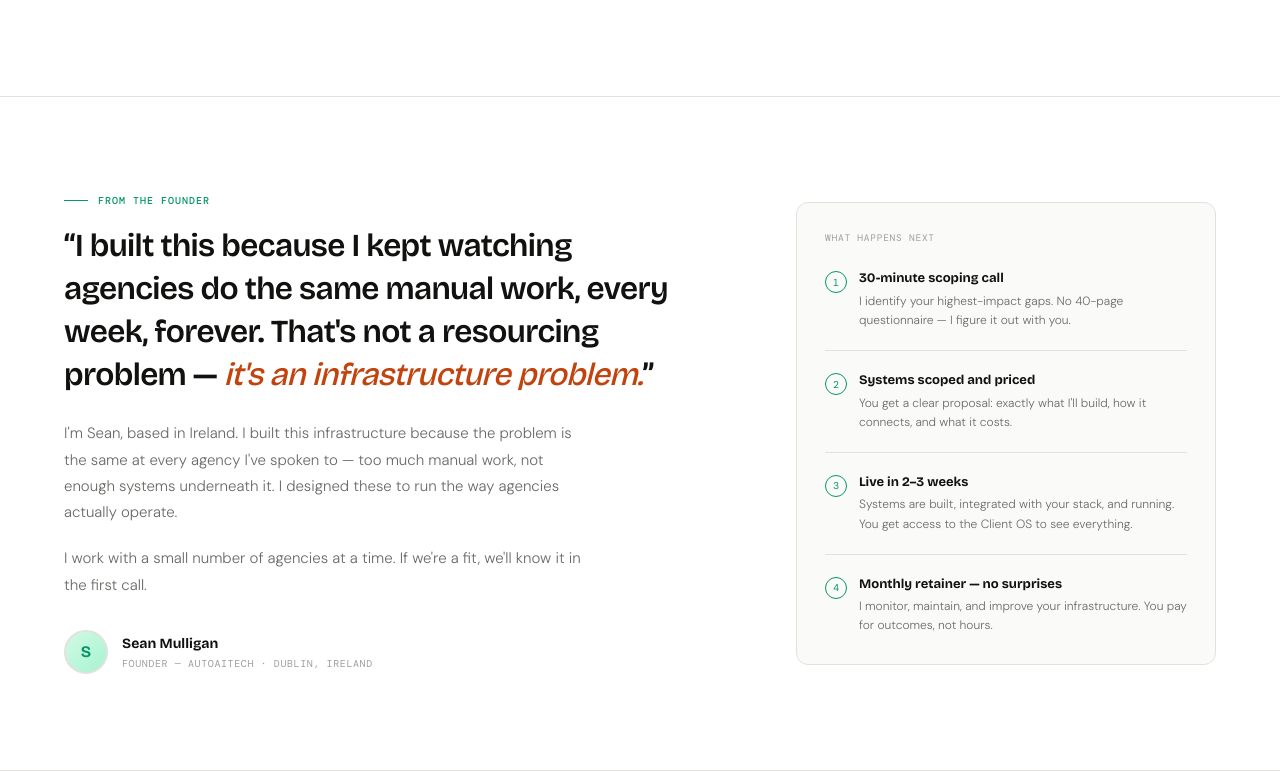
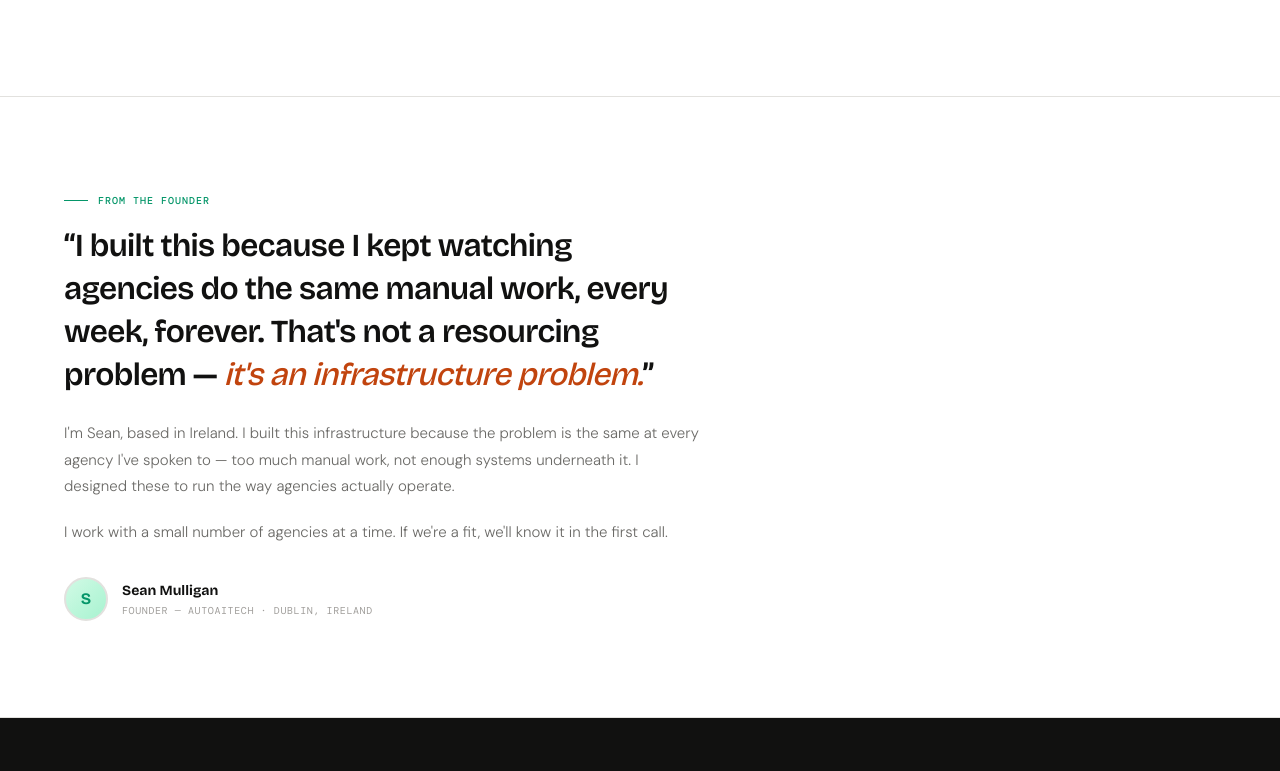
Before and after one commit to autoaitech/autoaitech-website, a Next.js app: page / in a window 1280 px wide. Shown: the part 2909-3680 px from the top of the page. Built offline with nearby package versions, Linux system fonts and the light colour scheme.

Commit message:
Remove What Happens Next panel, vary CTAs across page
Co-Authored-By: Claude Sonnet 4.6 <noreply@anthropic.com>

```diff
--- a/app/page.tsx
+++ b/app/page.tsx
@@ -333,15 +333,11 @@ export default function HomePage() {
       <section
         style={{
           padding: "6rem 4rem",
-          display: "grid",
-          gridTemplateColumns: "1fr 420px",
-          gap: "6rem",
-          alignItems: "center",
           borderBottom: `1px solid ${BORDER}`,
         }}
       >
         <AnimateIn direction="left">
-          <div>
+          <div style={{ maxWidth: 640 }}>
             <SectionLabel text="From the founder" />
 
             <blockquote
@@ -353,12 +349,12 @@ export default function HomePage() {
               &rdquo;
             </blockquote>
 
-            <p style={{ ...sans, fontSize: 15, fontWeight: 300, color: INK_MID, lineHeight: 1.75, marginBottom: "1.25rem", maxWidth: 520 }}>
+            <p style={{ ...sans, fontSize: 15, fontWeight: 300, color: INK_MID, lineHeight: 1.75, marginBottom: "1.25rem" }}>
               I&apos;m Sean, based in Ireland. I built this infrastructure because the problem is the same
               at every agency I&apos;ve spoken to — too much manual work, not enough systems underneath it.
               I designed these to run the way agencies actually operate.
             </p>
-            <p style={{ ...sans, fontSize: 15, fontWeight: 300, color: INK_MID, lineHeight: 1.75, marginBottom: "2rem", maxWidth: 520 }}>
+            <p style={{ ...sans, fontSize: 15, fontWeight: 300, color: INK_MID, lineHeight: 1.75, marginBottom: "2rem" }}>
               I work with a small number of agencies at a time. If we&apos;re a fit, we&apos;ll know it in the
               first call.
             </p>
@@ -384,60 +380,6 @@ export default function HomePage() {
             </div>
           </div>
         </AnimateIn>
-
-        {/* What happens next panel */}
-        <AnimateIn direction="right">
-          <div style={{ background: "#fafaf9", border: `1px solid ${BORDER}`, borderRadius: 12, padding: "1.75rem" }}>
-            <div style={{ ...mono, fontSize: 9.5, color: INK_FAINT, textTransform: "uppercase", letterSpacing: "0.08em", marginBottom: "1.5rem" }}>
-              What happens next
-            </div>
-            {[
-              {
-                n: "1",
-                title: "30-minute scoping call",
-                body: "I identify your highest-impact gaps. No 40-page questionnaire — I figure it out with you.",
-              },
-              {
-                n: "2",
-                title: "Systems scoped and priced",
-                body: "You get a clear proposal: exactly what I'll build, how it connects, and what it costs.",
-              },
-              {
-                n: "3",
-                title: "Live in 2–3 weeks",
-                body: "Systems are built, integrated with your stack, and running. You get access to the Client OS to see everything.",
-              },
-              {
-                n: "4",
-                title: "Monthly retainer — no surprises",
-                body: "I monitor, maintain, and improve your infrastructure. You pay for outcomes, not hours.",
-              },
-            ].map((step, i, arr) => (
-              <div
-                key={step.n}
-                className="flex gap-3"
-                style={{ paddingBottom: i < arr.length - 1 ? "1.25rem" : 0, marginBottom: i < arr.length - 1 ? "1.25rem" : 0, borderBottom: i < arr.length - 1 ? `1px solid ${BORDER}` : "none" }}
-              >
-                <div
-                  style={{
-                    width: 22, height: 22, flexShrink: 0,
-                    border: `1px solid ${GREEN}`,
-                    borderRadius: "50%",
-                    display: "flex", alignItems: "center", justifyContent: "center",
-                    ...mono, fontSize: 10, color: GREEN,
-                    marginTop: 2,
-                  }}
-                >
-                  {step.n}
-                </div>
-                <div>
-                  <div style={{ ...display, fontSize: 13, fontWeight: 700, color: INK, marginBottom: 3 }}>{step.title}</div>
-                  <p style={{ ...sans, fontSize: 12, fontWeight: 300, color: INK_MID, lineHeight: 1.6 }}>{step.body}</p>
-                </div>
-              </div>
-            ))}
-          </div>
-        </AnimateIn>
       </section>
 
       {/* ── CTA ── */}
@@ -458,7 +400,7 @@ export default function HomePage() {
           </p>
           <div className="flex items-center justify-center gap-3">
             <Link href="/contact" className="btn-green">
-              Book a call
+              Start the conversation
             </Link>
           </div>
         </AnimateIn>
```
